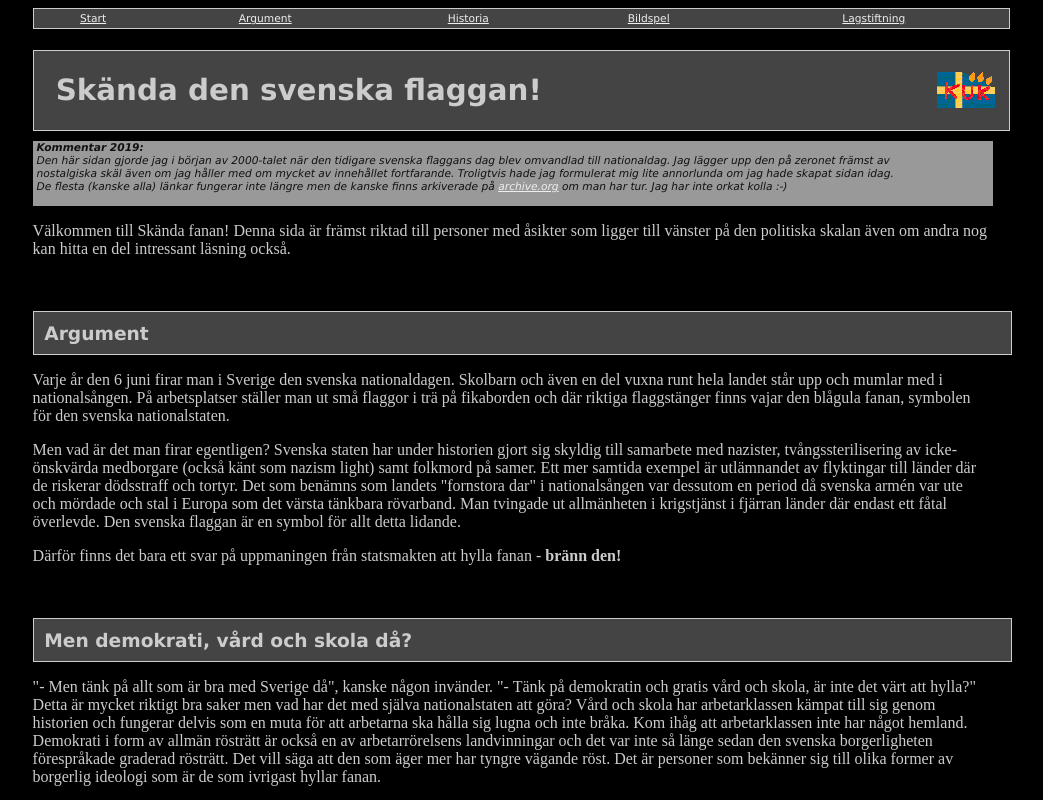
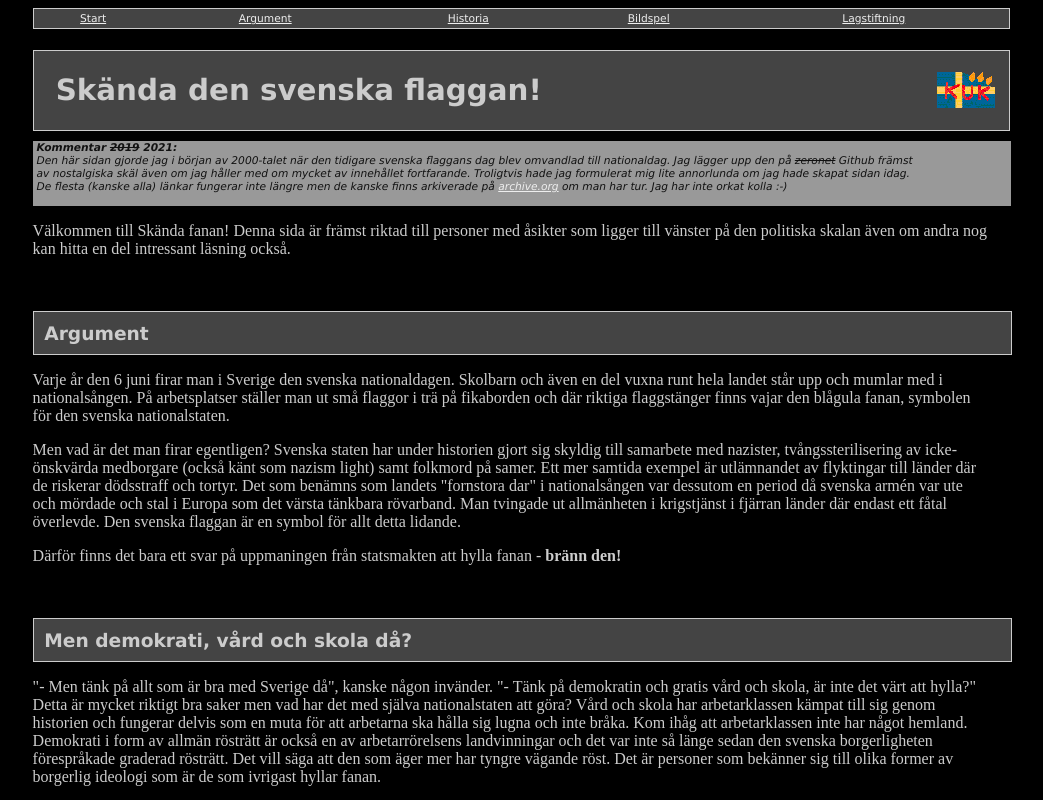
Before and after one commit to TentacleMan/TentacleMan.github.io, a plain HTML site: page index.html in a window 1280 px wide. Shown: the top 800 px of the page, without its empty margins (57-1100 px from the left). Drawn offline with Linux system fonts and the light colour scheme.

Commit message:
Updaterar kommentar, CSS fix.

```diff
--- a/index.html
+++ b/index.html
@@ -26,13 +26,14 @@
 
 <div class="light">
   <p class="tiny">
-    <em><strong>Kommentar 2019:</strong><br> Den här sidan gjorde jag
-      i början av 2000-talet när den tidigare svenska flaggans dag
-      blev omvandlad till nationaldag. Jag lägger upp den på zeronet
-      främst av nostalgiska skäl även om jag håller med om mycket av
-      innehållet fortfarande. Troligtvis hade jag formulerat mig lite
-      annorlunda om jag hade skapat sidan idag. De flesta (kanske
-      alla) länkar fungerar inte längre men de kanske finns arkiverade
+    <em><strong>Kommentar <s>2019</s> 2021:</strong><br> Den här sidan
+      gjorde jag i början av 2000-talet när den tidigare svenska
+      flaggans dag blev omvandlad till nationaldag. Jag lägger upp den
+      på <s>zeronet</s> Github främst av nostalgiska skäl även om jag
+      håller med om mycket av innehållet fortfarande. Troligtvis hade
+      jag formulerat mig lite annorlunda om jag hade skapat sidan
+      idag. De flesta (kanske alla) länkar fungerar inte längre men de
+      kanske finns arkiverade
       på <a href="https://archive.org">archive.org</a> om man har
       tur. Jag har inte orkat kolla :-)</em>
   </p>
--- a/style.css
+++ b/style.css
@@ -60,7 +60,7 @@ DIV.center {
 }
 
 DIV.light {
-   width: 90%;
+   width: 91.7%;
    background-color: #999999;
 	 padding-left: 4px;
 	 padding-bottom: 2px;
```
